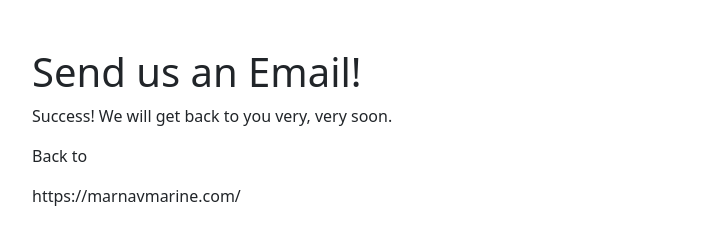
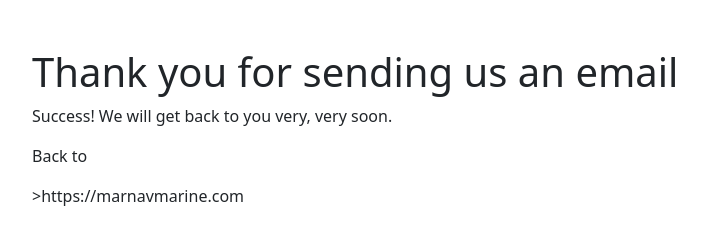
Before and after one commit to Marnavmarine/formsubmitdemo, a plain HTML site: page success.html in a window 1280 px wide. Shown: the whole page, without its empty margins (50-756 px from the left). Drawn offline with nearby package versions, Linux system fonts and the light colour scheme.

Commit message:
Add files via upload

```diff
--- a/success.html
+++ b/success.html
@@ -13,9 +13,9 @@
   <body>
 
     <div class="container mt-5">
-        <h1>Send us an Email!</h1>
+        <h1>Thank you for sending us an email</h1>
         <p>Success! We will get back to you very, very soon.</p>
-        <p>Back to</p><p>https://marnavmarine.com/</p>
+        <p>Back to</p><a href="https://marnavmarine.com"></a>>https://marnavmarine.com</p>
     </div>
 
     <!-- Optional JavaScript; choose one of the two! -->
```
Also changed, not shown: index.html (+1 -1 lines).
